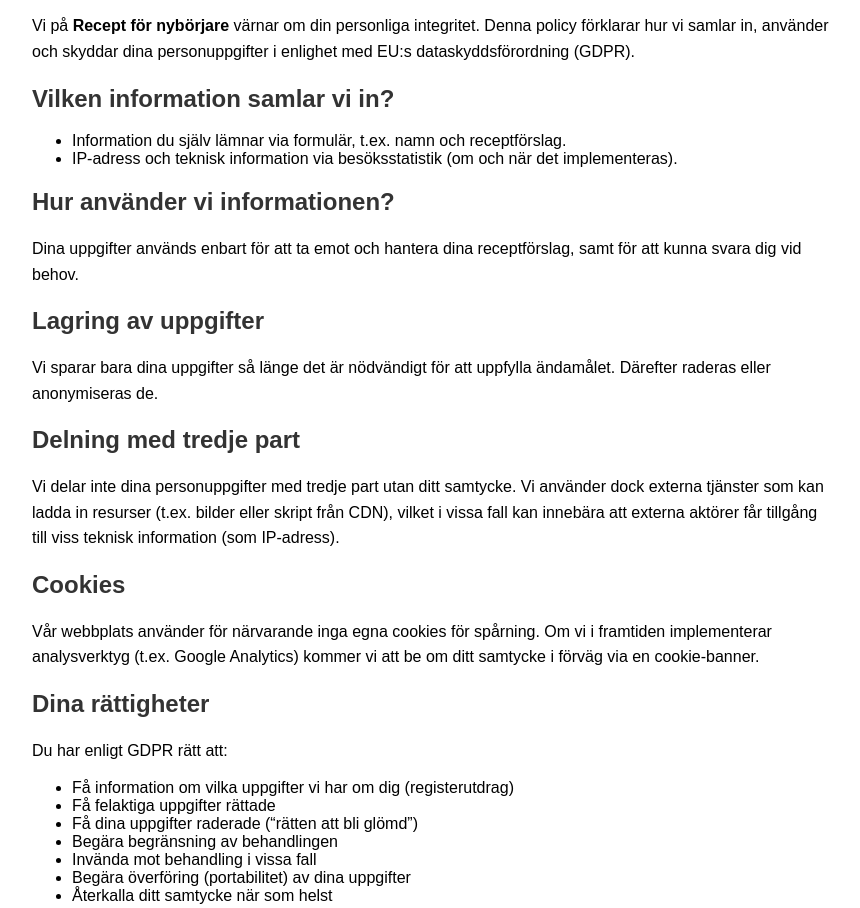
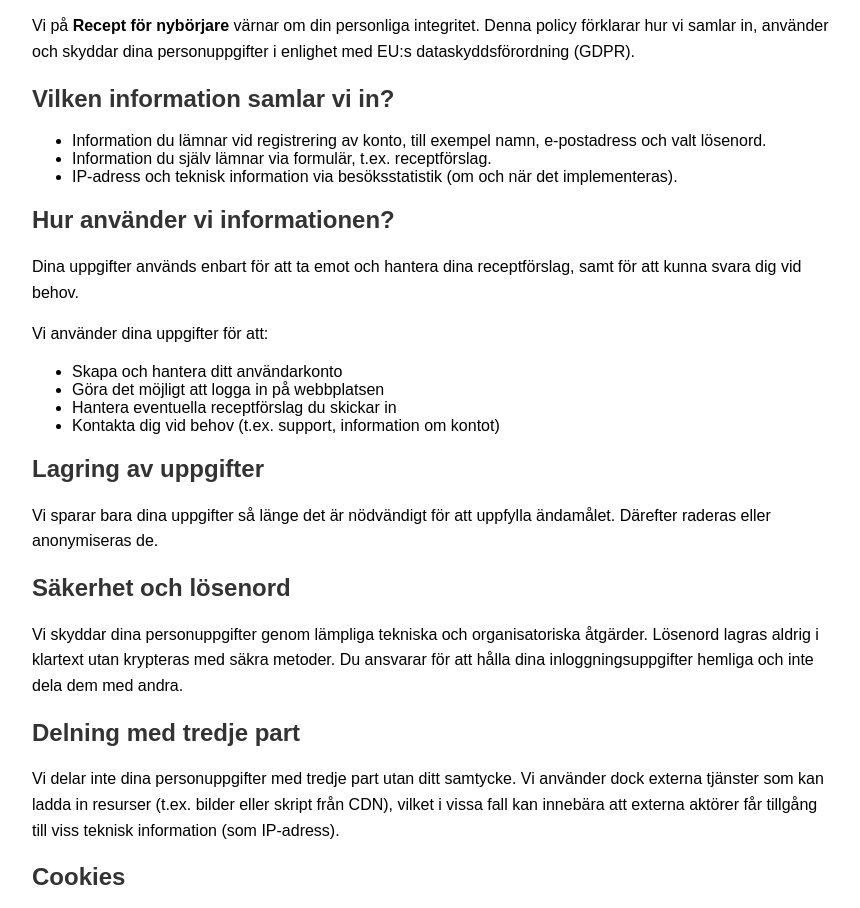
Before and after one commit to cmdcntr-alt/Projects, a plain HTML site: page VS Project/Hemsida slutexamination/integritetspolicy.html in a window 1280 px wide. Shown: the part 140-1048 px from the top of the page, without its empty margins (208-1068 px from the left). Drawn offline with Linux system fonts and the light colour scheme.

Commit message:
Komplett integritetspolicy

```diff
--- a/VS Project/Hemsida slutexamination/integritetspolicy.html
+++ b/VS Project/Hemsida slutexamination/integritetspolicy.html
@@ -36,9 +36,10 @@
       <h2>Vilken information samlar vi in?</h2>
       <ul>
          <li>
-            Information du själv lämnar via formulär, t.ex. namn och
-            receptförslag.
+            Information du lämnar vid registrering av konto, till exempel namn,
+            e-postadress och valt lösenord.
          </li>
+         <li>Information du själv lämnar via formulär, t.ex. receptförslag.</li>
          <li>
             IP-adress och teknisk information via besöksstatistik (om och när
             det implementeras).
@@ -50,11 +51,26 @@
          Dina uppgifter används enbart för att ta emot och hantera dina
          receptförslag, samt för att kunna svara dig vid behov.
       </p>
+      <p>Vi använder dina uppgifter för att:</p>
+      <ul>
+         <li>Skapa och hantera ditt användarkonto</li>
+         <li>Göra det möjligt att logga in på webbplatsen</li>
+         <li>Hantera eventuella receptförslag du skickar in</li>
+         <li>Kontakta dig vid behov (t.ex. support, information om kontot)</li>
+      </ul>
 
       <h2>Lagring av uppgifter</h2>
       <p>
          Vi sparar bara dina uppgifter så länge det är nödvändigt för att
          uppfylla ändamålet. Därefter raderas eller anonymiseras de.
+      </p>
+
+      <h2>Säkerhet och lösenord</h2>
+      <p>
+         Vi skyddar dina personuppgifter genom lämpliga tekniska och
+         organisatoriska åtgärder. Lösenord lagras aldrig i klartext utan
+         krypteras med säkra metoder. Du ansvarar för att hålla dina
+         inloggningsuppgifter hemliga och inte dela dem med andra.
       </p>
 
       <h2>Delning med tredje part</h2>
```
